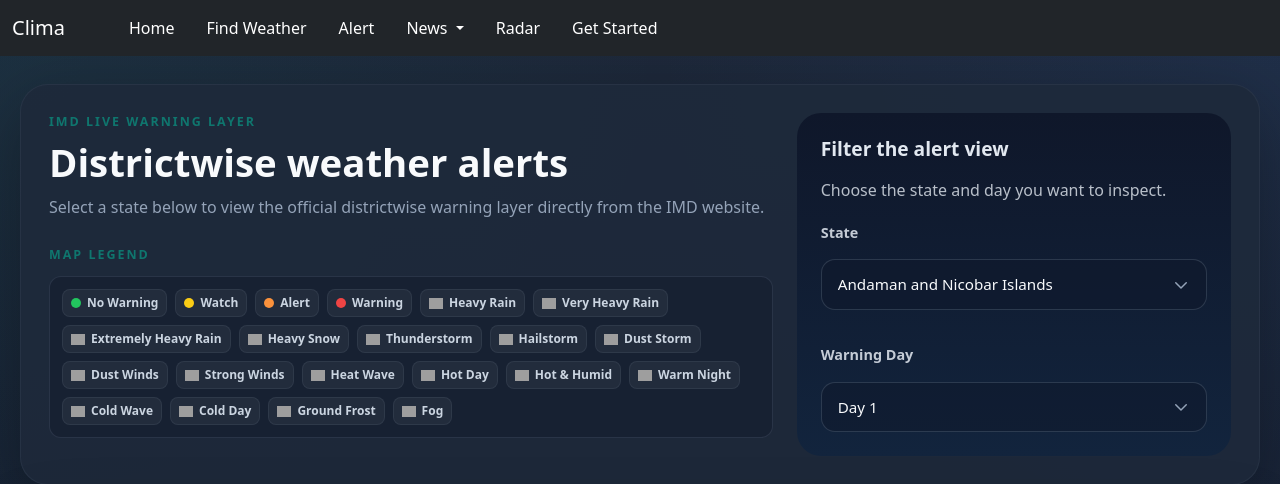
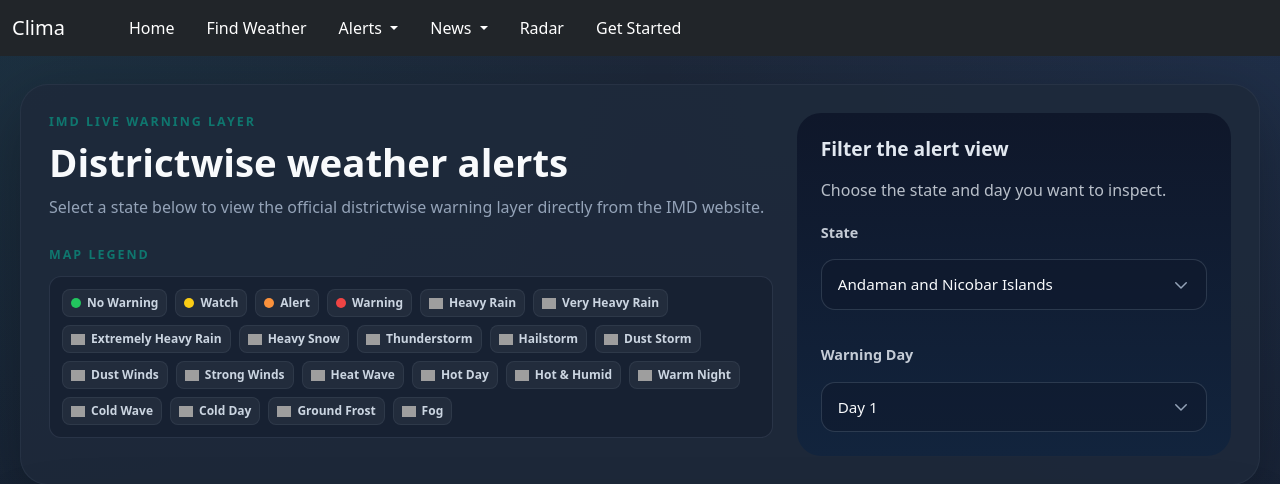
Before and after one commit to vprayag2005/WeatherApp, a Django app: page /alerts/districtwise/ in a window 1280 px wide. Shown: the top 484 px of the page. Run offline with Django 5.2, Linux system fonts and the light colour scheme; data that the repository does not hold is empty; parts of the project's set-up code (start-up, migrations or seed data) failed here and were passed over; grey boxes are pictures that could not be loaded.

Commit message:
Restore Alerts dropdown menu

```diff
--- a/weatherapp/templates/base.html
+++ b/weatherapp/templates/base.html
@@ -22,8 +22,14 @@
               <li class="nav-item ps-3">
                 <a class="nav-link text-white" href="{% url 'find_weather' %}">Find Weather</a>
               </li>
-              <li class="nav-item ps-3">
-                <a class="nav-link text-white" href="{% url 'alerts_statewise' %}">Alert</a>
+              <li class="nav-item dropdown ps-3">
+                <a class="nav-link dropdown-toggle text-white" href="#" role="button" data-bs-toggle="dropdown" aria-expanded="false">
+                  Alerts
+                </a>
+                <ul class="dropdown-menu">
+                  <li><a class="dropdown-item" href="{% url 'alerts_statewise' %}">Statewise Alerts</a></li>
+                  <li><a class="dropdown-item" href="{% url 'alerts_districtwise' %}">Districtwise Alerts</a></li>
+                </ul>
               </li>
               <li class="nav-item dropdown ps-3">
                 <a class="nav-link dropdown-toggle text-white" href="#" role="button" data-bs-toggle="dropdown" aria-expanded="false">
```
